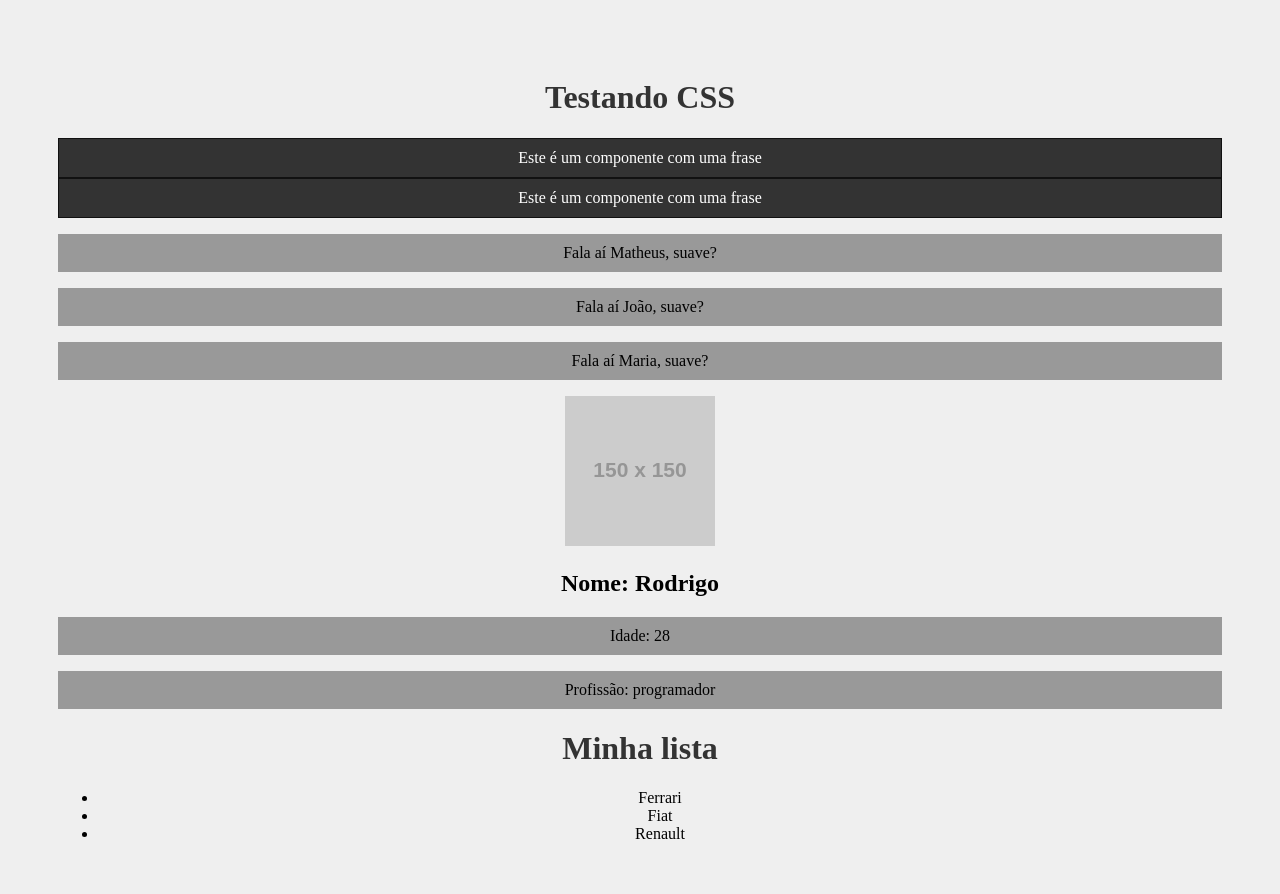
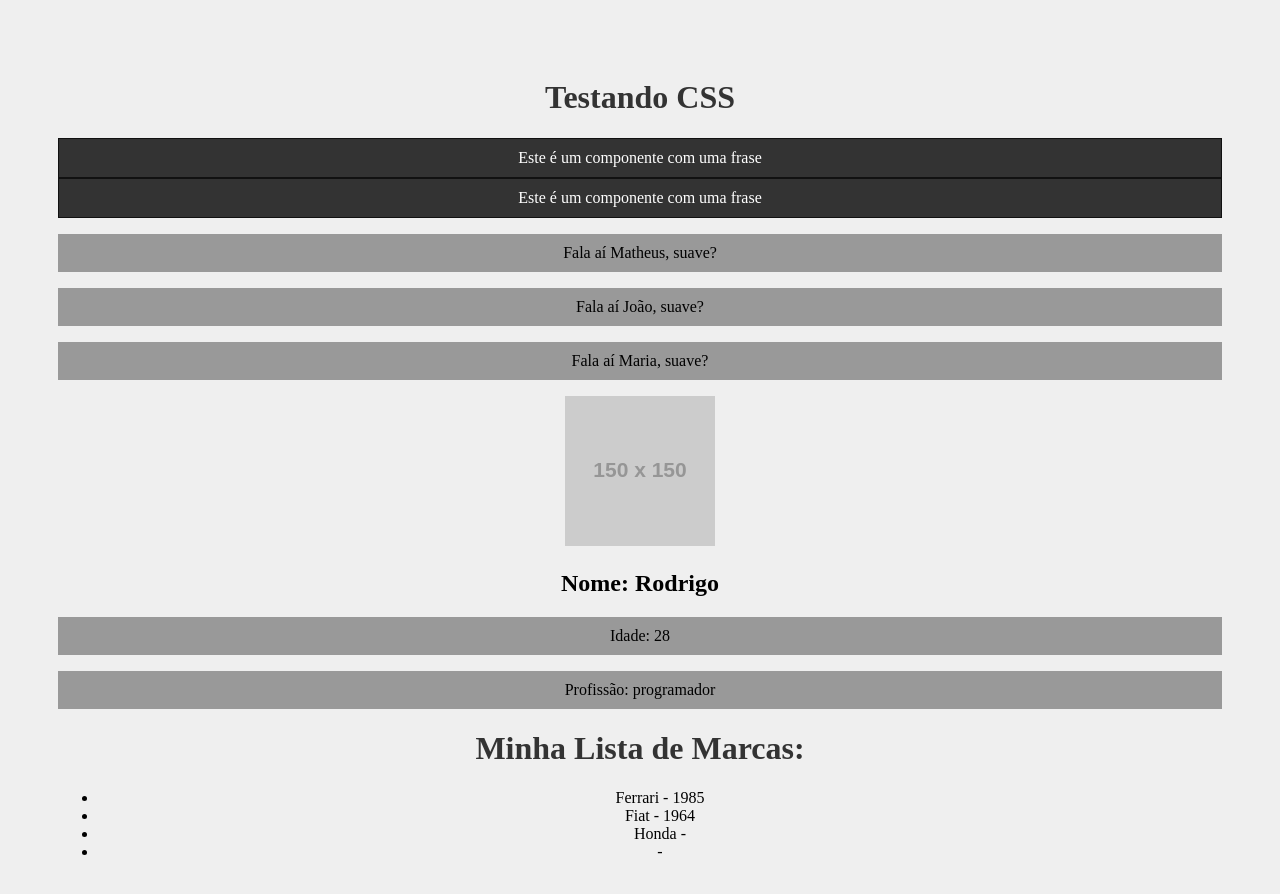
Before and after one commit to Thiago11112000/Curso-de-React-YT, a React (Create React App) app: page / in a window 1280 px wide. Shown: the top 894 px of the page. Built offline with nearby package versions, Linux system fonts and the light colour scheme.

Commit message:
Avançando em props

```diff
--- a/src/components/Item.js
+++ b/src/components/Item.js
@@ -1,8 +1,23 @@
-function Item(props){
-    return (
-        <>
-        <li>{props.marca}</li>
-        </>
-    )
+import PropTypes from 'prop-types'
+
+function Item(props) {
+  return (
+    <>
+      <li>
+        {props.marca} - {props.ano_lancamento}
+      </li>
+    </>
+  )
 }
-export default Item;
+
+export default Item
+
+Item.propTypes = {
+  marca: PropTypes.string.isRequired,
+  ano_lancamento: PropTypes.number,
+}
+
+Item.defaultProps = {
+  marca: 'Faltou a marca',
+  ano_lancamento: 1,
+}
--- a/src/components/List.js
+++ b/src/components/List.js
@@ -1,16 +1,17 @@
-import Item from "./Item";
+import Item from './Item'
 
+function List() {
+  return (
+    <div>
+      <h1>Minha Lista de Marcas:</h1>
+      <ul>
+        <Item marca="Ferrari" ano_lancamento={1985} />
+        <Item marca="Fiat" ano_lancamento={1964} />
+        <Item marca="Honda" />
+        <Item />
+      </ul>
+    </div>
+  )
+}
 
-function List(){
-return (
-    <>
-    <h1> Minha lista</h1>
-    <ul>
-        <Item  marca= "Ferrari"/>
-        <Item  marca= "Fiat"/>
-        <Item  marca= "Renault"/>
-    </ul>
-    </>
-)
-}
-export default List;
+export default List
```
Also changed, not shown: 2 other files (tests, documents, lock files or other folders).
